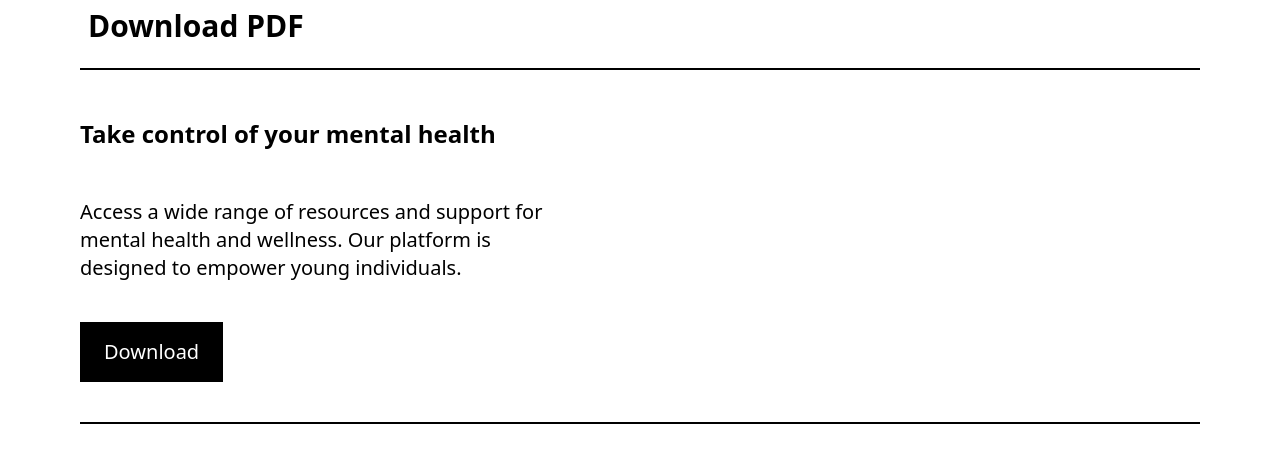
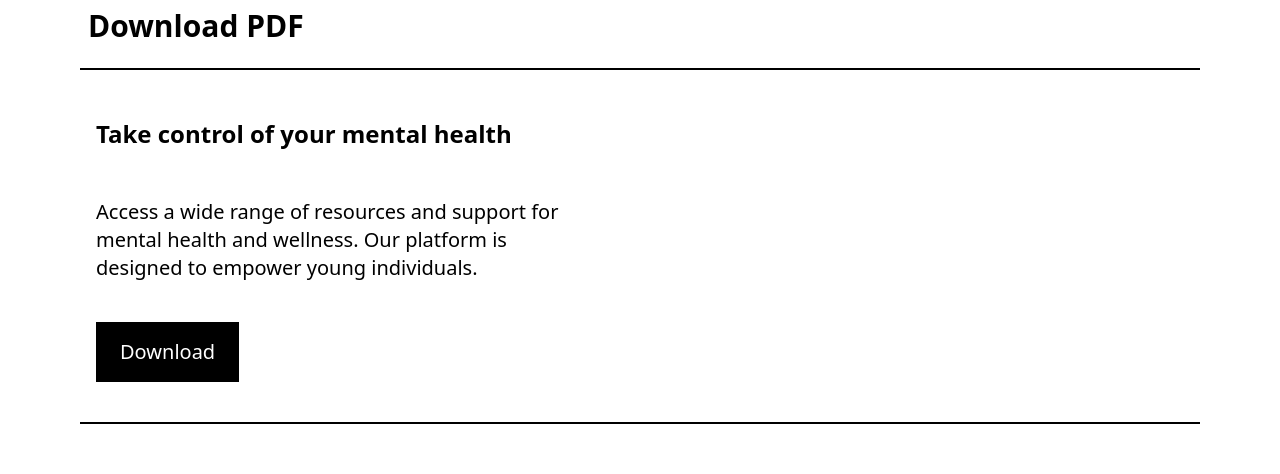
Before and after one commit to vyshnvdkmr/mentail-health-page, a React (Create React App) app: page / in a window 1280 px wide. Shown: the part 1676-2150 px from the top of the page. Built offline with nearby package versions, Linux system fonts and the light colour scheme.

Commit message:
maintenance

```diff
--- a/src/App.js
+++ b/src/App.js
@@ -75,7 +75,7 @@ export default function App() {
       <div class="px-2 py-6 border-2 border-black border-l-0 border-r-0 text-3xl font-bold">
         Download PDF
       </div>
-      <div class="border-2 border-r-0 border-l-0 border-t-0 border-black">
+      <div class="px-4 border-2 border-r-0 border-l-0 border-t-0 border-black">
         <div>
           <div class="py-12 font-bold text-2xl">
             Take control of your mental health
```
